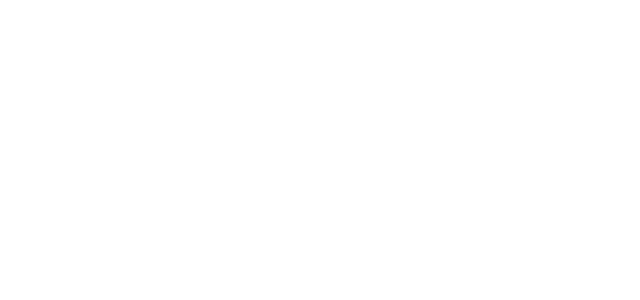
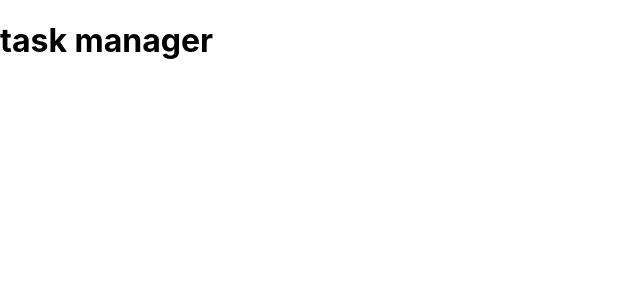
Before and after one commit to sajeebdev/task-management-tool, a React (Create React App) app: page / in a window 1280 px wide. Shown: the top 300 px of the page, without its empty margins (0-640 px from the left). Built offline with nearby package versions, Linux system fonts and the light colour scheme.

Commit message:
cheak git

```diff
--- a/src/App.js
+++ b/src/App.js
@@ -4,7 +4,9 @@
 function App() {
   return (
     <div className="">
+      <h1>task manager
 
+      </h1>
     </div>
   );
 }
```
